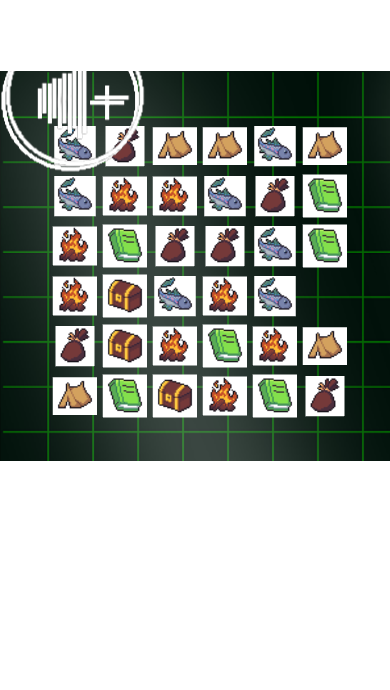
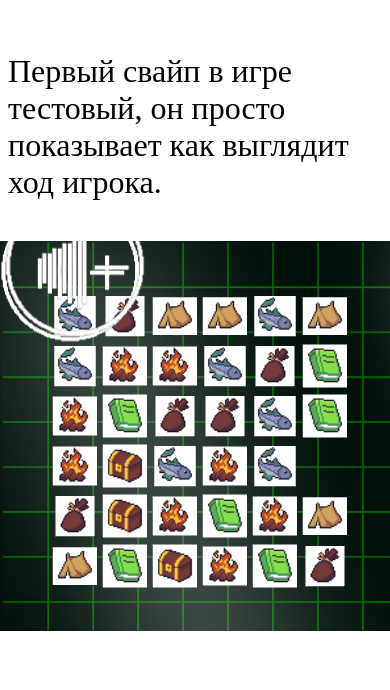
Before and after one commit to Lenarqa/PhaserCGTest, a plain HTML site: page index.html in a window 390 px wide. Shown: the part 154-844 px from the top of the page. Drawn offline with Linux system fonts and the light colour scheme; animation ran at ten frames a second.

Commit message:
add some text

```diff
--- a/css/style.css
+++ b/css/style.css
@@ -34,8 +34,28 @@ body{
     text-align: center;
 }
 
+.mobile{
+    display: none;
+}
+
 @media(max-width: 700px){
+    /* #mainGameScene{
+        margin-top: 1rem;
+    } */
+
     .content h2 {
         display: none;
     }
+
+    .todo{
+        display: none;
+    }
+
+    .mobile{
+        display: block;
+        font-size: 2rem;
+        margin-top: 9rem;
+        padding: 0.5rem;
+    }
+
 }
--- a/index.html
+++ b/index.html
@@ -15,6 +15,7 @@
                 ход игрока.
         </h2>
 
+        <p class="mobile">Первый свайп в игре тестовый, он просто показывает как выглядит ход игрока.</p>
         <div id="mainGameScene"></div>
     </div>
     <div class="todo">
```
